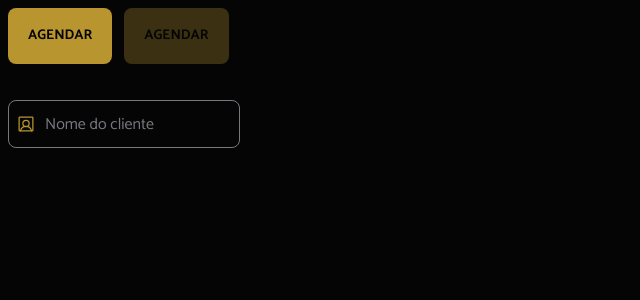
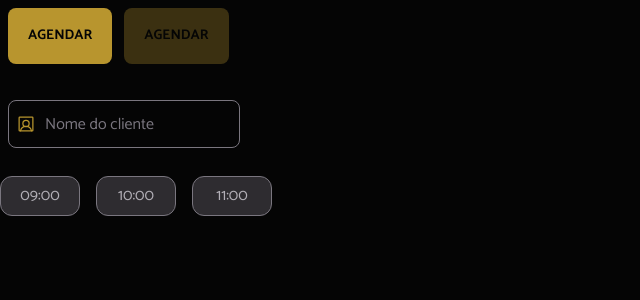
Before and after one commit to leandrobraga/hair-day, a React (Vite) app: page / in a window 1280 px wide. Shown: the top 300 px of the page, without its empty margins (0-640 px from the left). Built offline with nearby package versions, Linux system fonts and the light colour scheme.

Commit message:
Time Select component

```diff
--- a/src/App.tsx
+++ b/src/App.tsx
@@ -1,5 +1,6 @@
 import Button from "./components/button";
 import TextInput from "./components/text-input";
+import TimeSelect from "./components/time-select";
 
 function App() {
   return (
@@ -11,6 +12,9 @@ function App() {
       <div className="flex gap-3 px-2 py-2">
         <TextInput placeholder="Nome do cliente" />
       </div>
+      <div>
+        <TimeSelect name="morning" values={["09:00", "10:00", "11:00"]} />
+      </div>
     </div>
   );
 }
--- a/src/components/text-input.tsx
+++ b/src/components/text-input.tsx
@@ -27,6 +27,7 @@ interface InputTextProps
 export default function TextInput({
   size,
   disabled,
+  className,
   ...props
 }: InputTextProps) {
   return (
@@ -39,6 +40,7 @@ export default function TextInput({
         className={cx(
           inputTextVariants({ size, disabled }),
           "placeholder-gray-400 text-gray-200",
+          className,
         )}
         {...props}
       />
--- /dev/null
+++ b/src/components/time-select.tsx
@@ -0,0 +1,37 @@
+import { useState } from "react";
+
+interface TimeSelectProps extends Omit<React.ComponentProps<"input">, "type"> {
+  name: string;
+  values: string[];
+}
+
+export default function TimeSelect({ name, values }: TimeSelectProps) {
+  const [selected, setSelected] = useState("");
+  return (
+    <div className="flex gap-4">
+      {values.map((value, index) => {
+        return (
+          <label key={`${index}-${value}`} className="cursor-pointer">
+            <input
+              checked={selected === value}
+              type="radio"
+              name={name}
+              value={value}
+              className="hidden peer"
+              onChange={(e) => setSelected(e.target.value)}
+            />
+            <div
+              className="
+              w-20 h-10 flex items-center justify-center rounded-xl
+              bg-gray-600 border-1 border-gray-400
+              hover:bg-gray-500 hover:border-gray-500 hover:border-0
+              transition"
+            >
+              <span className="text-gray-200">{value}</span>
+            </div>
+          </label>
+        );
+      })}
+    </div>
+  );
+}
```
